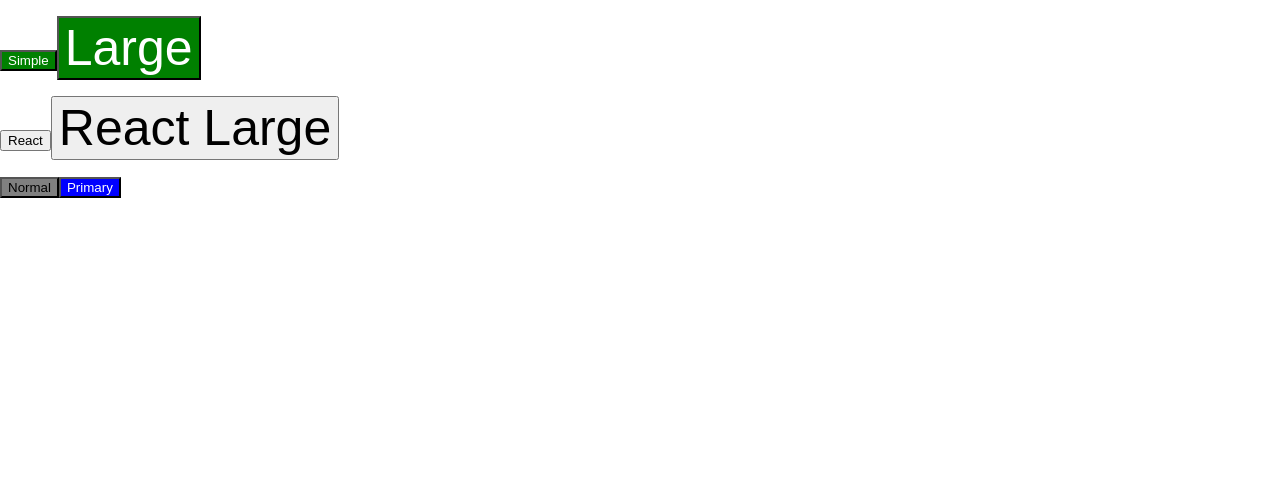
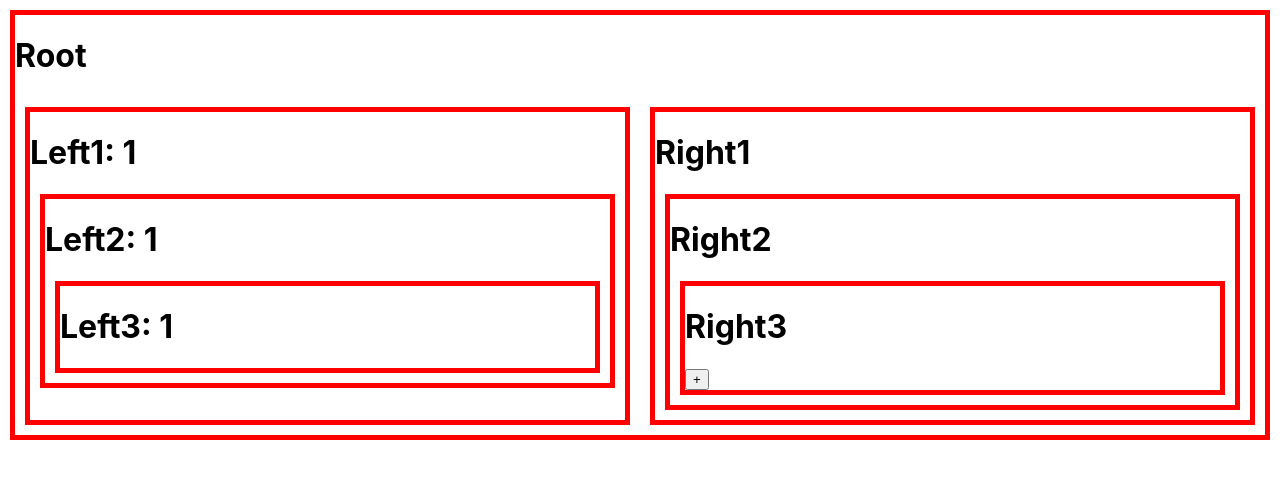
Before and after one commit to akfrdma0125/react-basic, a React (Create React App) app: page / in a window 1280 px wide. Shown: the top 478 px of the page. Built offline with nearby package versions, Linux system fonts and the light colour scheme.

Commit message:
feat: without redux

```diff
--- a/src/App.js
+++ b/src/App.js
@@ -1,256 +1,76 @@
-import logo from './logo.svg';
-import './App.css';
-import {useState} from 'react';
-import styled from 'styled-components';
+import './style.css';
+import React,{useState} from 'react';
 
-const SimpleButton = styled.button`
-  color: white;
-  background-color: green;
-`;
-
-
-const LargeButton = styled(SimpleButton)`
-  font-size: 50px;
-`;
-// 백틱 안의 내용 자체가 스타일드 컴포넌트
-
-const ReactButton = props => {
-  return <button className={props.className}>{props.children}</button>
-}
-
-//리액트로 만든 컴포넌트는 아무런 조치 없이 styled로 상속 받을 수 없음
-//className (styledComponent에서 사용되는 이름)이 해당 컴포넌트에 있어야 상속 가능
-const ReactLargeButton = styled(ReactButton)`
-  font-size: 50px;
-`;
-
-const PrimaryButton = styled.button`
-  color: ${ props => props.primary ? 'white' : 'black' };
-  background-color: ${ props => props.primary ? 'blue' : 'gray'};
-`;
-
-// function Header(props){
-//   console.log('props', props.title)
-//   return(
-//     <header>
-//       <h1><a href='/' onClick={(event) => {
-//         //event : 상황을 제어할 수 있는 여러 가지 정보와 기능 포함
-//         event.preventDefault(); //기본 동작: 새로 고침
-//         props.onChangeMode();
-//       }}>{props.title}</a></h1>
-//     </header>
-//   )
-// }
-
-// function Nav(props){
-//   const lis = []
-//   for (let i = 0; i < props.topics.length; i++) {
-//     let t = props.topics[i];
-//     lis.push(<li key={t.id}><a id = {t.id} href={'/read/'+t.id} onClick={
-//       event => {
-//         event.preventDefault();
-//         props.onChangeMode(Number(event.target.id)); //여기서 event.target 은 a 태그, 이벤트를 호출한 태그
-//       }
-//     }>{t.title}</a></li>);
-//     // 반복문 내에서 추적할 수 있게 key 라는 고유한 값을 갖는 props가 필요함
-//   }
-//   return(
-//     // <nav> : 다른 페이지 또는 현재 페이지의 다른 부분과 연결되는 네비게이션 링크(navigation links)들의 집합
-//     // <ol> : 순서가 있는 html list 표현, 대개 <li> 와 함께 사용됨. 기본값은 1/2/3 ... (지정 가능)
-//     // <ul> : 순사가 없는 html list 표현, 마찬가지로 <li> 와 함께 사용됨.
-//     <nav>
-//       <ol>
-//         {lis}
-//       </ol>
-//     </nav>
-//   )
-// }
-
-// function Article(props){
-//   return(
-//     <article>
-//       <h2>{props.title}</h2>
-//       {props.body}
-//     </article>
-//   )
-// }
-
-// function Create(props){
-//   return (
-//     <article>
-//       <h2>Create</h2>
-//       <form onSubmit={
-//         event => {
-//           event.preventDefault();
-//           const title = event.target.title.value;
-//           const body = event.target.body.value;
-//           props.onCreate(title, body);
-//         }
-//       }>
-//         <p><input type='text' name='title' placeholder='title'/> </p>
-//         <p><textarea name='body' placeholder='body'></textarea></p>
-//         <p><input type='submit' value="Create"></input></p>
-//       </form>
-//     </article>
-//   )
-// }
-
-// //update 하려면 꼭! props가 아니라 state 설정해야 함!!!
-// function Update(props){
-//   const [title, setTitle] = useState(props.title);
-//   const [body, setBody] = useState(props.body);
-//   return (
-//     <article>
-//       <h2>Update</h2>
-//       <form onSubmit={
-//         event => {
-//           event.preventDefault();
-//           const title = event.target.title.value;
-//           const body = event.target.body.value;
-//           props.onUpdate(title, body);
-//         }
-//       }>
-//         <p><input type='text' name='title' placeholder='title' value={title} onChange={
-//           event => {
-//             setTitle(event.target.value); //이벤트마다 컴포넌트 다시 랜더링
-//           }
-//         }/> </p>
-//         <p><textarea name='body' placeholder='body' value={body} onChange={
-//           event => {
-//             setBody(event.target.value);
-//           }
-//         }></textarea></p>
-//         <p><input type='submit' value="Update"></input></p>
-//       </form>
-//     </article>
-//   )
-// }
-
-
-/*
-state
-state 값이 변화하고, App() 함수가 재실행될 때, 리턴 값이 변화하게 됨! -> 동적인 값을 리턴하고 싶을 때!
-useState 자료형은 크기가 2인 배열, 0번째 원소: 데이터, 1번째 원소: 함수
-
-state의 데이터 자료형이 primitive라면 그냥 하면 되지만!
-범 객체 타입이라면 (ex. array, object ... ) 데이터를 복제하고 다시 넣어줘야 함
-*/
+//자식에게 props, 속성을 상속할 때, 계~~~속 줄 수는 없음 -> redux
 
 function App() {
-  // const [mode, setMode] = useState('WELCOME');
-  // const [id, setId] = useState(null);
-  // const [nextId, setNextId] = useState(4);
-  // const [topics, setTopics] = useState([
-  //   {id: 1, title: 'html', body: 'html is ...'},
-  //   {id: 2, title: 'css', body: 'css is ...'},
-  //   {id: 3, title: 'javascript', body: 'javascript is ...'}
-  // ]);
-  // let content = null;
-  // let contextControl = null;
-  // if (mode === 'WELCOME') {
-  //   content = <Article title="Welcome" body="Hello, Web"></Article>
-  // } else if (mode === 'READ'){
-  //   let title, body = null;
-  //   for (let idx = 0; idx < topics.length; idx++) {
-  //     if (topics[idx].id === id) {
-  //       title = topics[idx].title;
-  //       body = topics[idx].body;
-  //     }
-  //   }
-  //   content = <Article title={title} body={body}></Article>
-  //   contextControl = <>
-  //     <li><a href={'/update/'+id} onClick={
-  //       event => {
-  //         event.preventDefault();
-  //         setMode('UPDATE');
-  //       }
-  //     }>Update</a></li>
-  //     <li><input type='button' value='Delete' onClick={
-  //       () => {
-  //         const newTopics = []
-  //         for(let i=0; i<topics.length; i++) {
-  //           if(topics[i].id !== id) {
-  //             newTopics.push(topics[i]);
-  //           }
-  //         }
-  //         setTopics(newTopics);
-  //         setMode('WELCOME');
-  //       }
-  //     }/></li>
-  //   </>
-  // } else if (mode === 'CREATE') {
-  //   content = <Create onCreate={
-  //     (_title, _body) => {
-  //       const newTopic = {id: nextId, title: _title, body: _body}
-  //       const newTopics = [...topics] //데이터 복제
-  //       newTopics.push(newTopic);
-  //       setTopics(newTopics);
-  //       setMode('READ');
-  //       setId(nextId);
-  //       setNextId(nextId+1);
-  //     }
-  //   }/>
-  // } else if (mode === 'UPDATE') {
-  //   let title, body = null;
-  //   for (let idx = 0; idx < topics.length; idx++) {
-  //     if (topics[idx].id === id) {
-  //       title = topics[idx].title;
-  //       body = topics[idx].body;
-  //     }
-  //   }
-  //   content = <Update title={title} body={body} onUpdate={
-  //     (title, body) => {
-  //       console.log(title, body);
-  //       const newTopics = [...topics];
-  //       const updatedTopic = {id: id, title: title, body: body} //id는 state
-  //       for (let i = 0; i < newTopics.length; i++) {
-  //         if (newTopics[i].id === id) {
-  //           newTopics[i] = updatedTopic;
-  //           break;
-  //         }
-  //       }
-  //       setTopics(newTopics);
-  //       setMode('READ');
-  //     }
-  //   } ></Update>
-  // }
+  const [number, setNumber] = useState(1);
   return (
-    <div>
-      <p>
-      <SimpleButton>Simple</SimpleButton>
-      <LargeButton>Large</LargeButton>
-      </p>
-      <p>
-      <ReactButton>React</ReactButton>
-      <ReactLargeButton>React Large</ReactLargeButton>
-      </p>
-      <PrimaryButton>Normal</PrimaryButton>
-      <PrimaryButton primary>Primary</PrimaryButton>
-      {/* <Header title="REACT" onChangeMode={
-        () => {
-          setMode('WELCOME');
-        }
-        //onChangeMode라는 props 값으로 함수를 전달
-      }></Header>
-      <Nav topics={topics} onChangeMode={
-        (_id) => {
-          setMode('READ');
-          setId(_id);
-        }
-      }></Nav>
-      {content}
-      <ul>
-        <li>
-          <a href='/create' onClick={
-          event => {
-            event.preventDefault();
-            setMode('CREATE');
-          }}>Create</a>
-        </li>
-      </ul>
-      {contextControl} */}
+    <div id='container'>
+      <h1>Root</h1>
+      <div id='grid'>
+        <Left1 number={number}></Left1>
+        <Right1
+           onIncrease={() => {setNumber(number+1);}}></Right1>
+      </div>
     </div>
   );
 }
 
+function Left1(props){
+  return(
+    <div>
+      <h1>Left1: {props.number}</h1>
+      <Left2 number={props.number}></Left2>
+    </div>
+  )
+}
+
+function Left2(props){
+  return(
+    <div>
+      <h1>Left2: {props.number}</h1>
+      <Left3 number={props.number}></Left3>
+    </div>
+  )
+}
+
+function Left3(props){
+  return(
+    <div>
+      <h1>Left3: {props.number}</h1>
+    </div>
+  )
+}
+
+function Right1(props){
+  return(
+    <div>
+      <h1>Right1</h1>
+      <Right2 onIncrease={() => {props.onIncrease();}}></Right2>
+    </div>
+  )
+}
+
+function Right2(props){
+  return(
+    <div>
+      <h1>Right2</h1>
+      <Right3 onIncrease={() => {props.onIncrease();}}></Right3>
+    </div>
+  )
+}
+
+function Right3(props){
+  return(
+    <div>
+      <h1>Right3</h1>
+      <input
+        type='button'
+        value='+'
+        onClick={() => {props.onIncrease();}}/>
+    </div>
+  )
+}
+
 export default App;
--- /dev/null
+++ b/src/style.css
@@ -0,0 +1,13 @@
+#container,
+#container > div div {
+    border: 5px solid red;
+    margin: 10px;
+}
+
+/* #container > div div : div의 직계 자식에게 적용
+   #container div : 본인 포함 직계 자식 적용 */
+
+#grid {
+    display: grid;
+    grid-template-columns: 1fr 1fr;
+}
```
